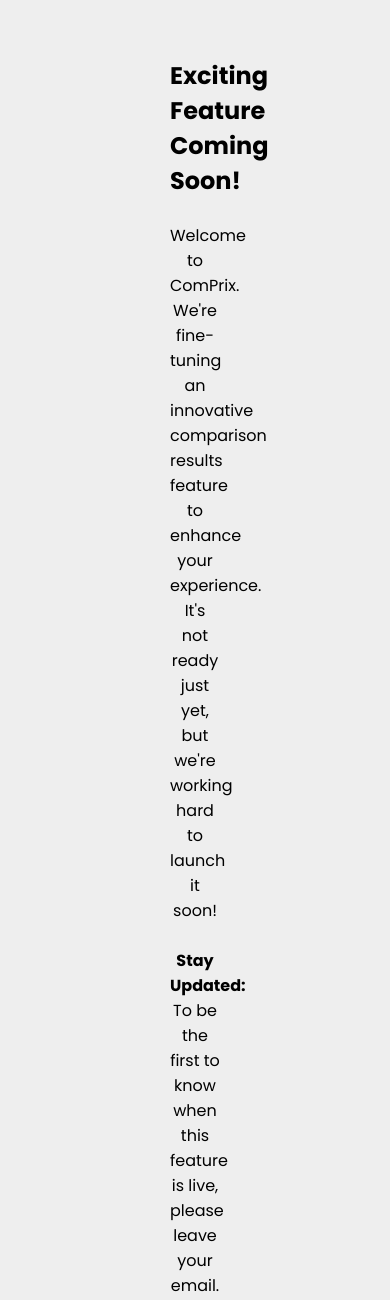
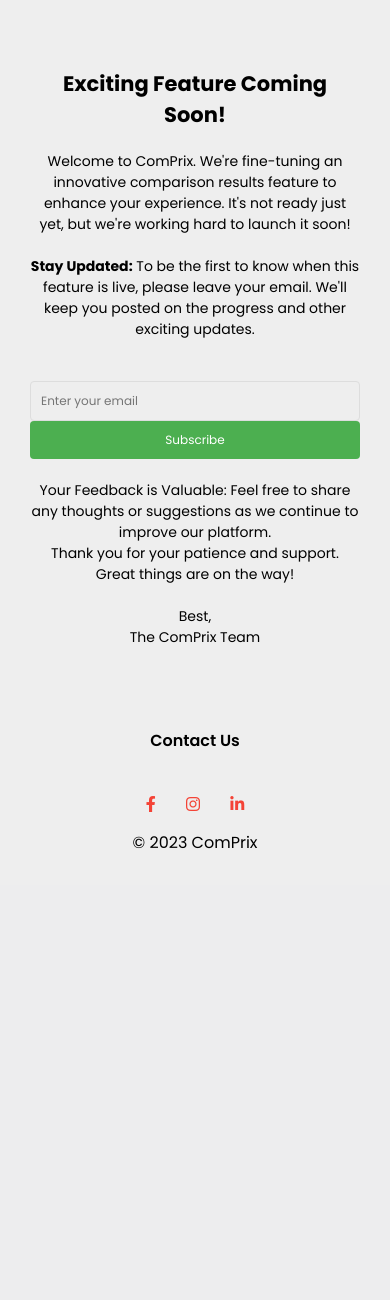
Before and after one commit to amp75011/mvp, a Flask app: page /coming_soon in a window 390 px wide. Shown: the part 112-1412 px from the top of the page. After the commit the page ends 961 px from the top, so only its background shows below. Run offline with Flask 3, Linux system fonts and the light colour scheme; parts of the project's set-up code (start-up, migrations or seed data) failed here and were passed over; some libraries are stand-ins or nearby versions.

Commit message:
Updated files and added new assets

```diff
--- a/static/style.css
+++ b/static/style.css
@@ -1101,7 +1101,10 @@ nav .fa{
 
 /* !!! coming soon !!! */
 /* Coming Soon Page Styles */
-
+.coming-soon {
+    text-align:center;
+    padding: 170px;
+}
 .subscribe-form {
     text-align: center;
     margin-top: 20px;
@@ -1132,3 +1135,12 @@ nav .fa{
     color: #4CAF50;
     margin-top: 20px;
 }
+
+/* Extra small devices (phones, less than 576px) */
+@media (max-width: 700px) {
+    .coming-soon {
+        margin-top: 150px;
+        padding: 30px; /* Smaller padding for small screens */
+        font-size: 14px;
+    }
+}
--- a/templates/coming_soon.html
+++ b/templates/coming_soon.html
@@ -5,7 +5,7 @@ Comprix - Coming Soon
 {% endblock %}
 
 {% block content %}
-<div id="main-content" style="text-align:center; padding: 170px;">
+<section class="coming-soon">
     <h2>Exciting Feature Coming Soon!</h2>
     <br>
     <p>Welcome to ComPrix. We're fine-tuning an innovative comparison results feature to enhance your experience. It's not ready just yet, but we're working hard to launch it soon!</p>
@@ -30,7 +30,7 @@ Comprix - Coming Soon
     <br>
     <p>Best,<br>
     The ComPrix Team</p>
-</div>
+</section>
 
 <script>
     function showThankYouMessage() {
```
